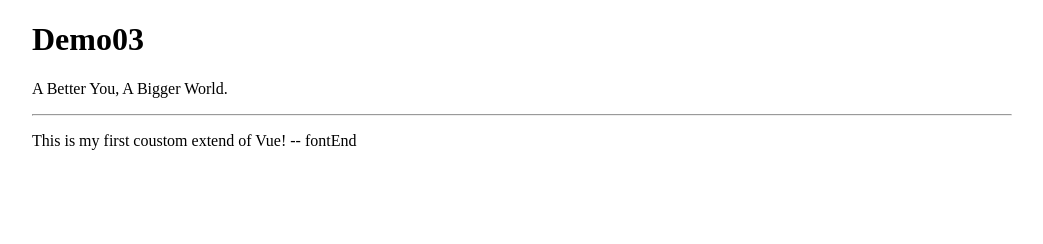
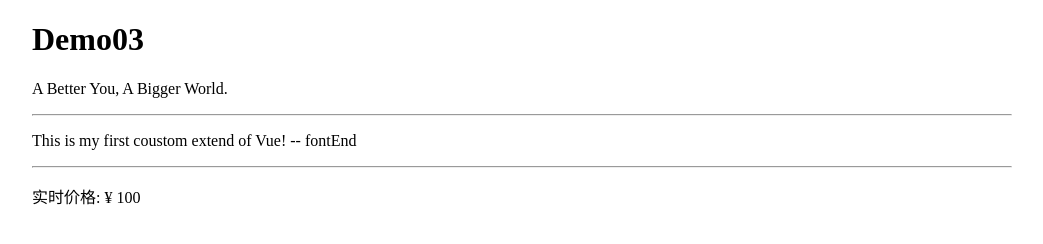
Before and after one commit to lanxuexing/vueStudy, a website: page demo03/index.html in a window 1280 px wide. Shown: the whole page, without its empty margins (118-1161 px from the left). Drawn offline with Linux system fonts and the light colour scheme.

Commit message:
computed

```diff
--- a/demo03/index.html
+++ b/demo03/index.html
@@ -20,6 +20,8 @@
         <p>{{message}}</p>
         <hr>
         <header></header>
+        <hr>
+        <p>实时价格: {{newPrice}}</p>
     </div>
 
     <script>
@@ -46,13 +48,16 @@
             data() {
                 return {
                     message: 'A Better You, A Bigger World.',
+                    price: 100
                 }
             },
             components: {
 
             },
             computed: {
-
+                newPrice: function() {
+                    return this.price = '¥ ' + this.price;
+                }
             },
             methods: {
 
```
